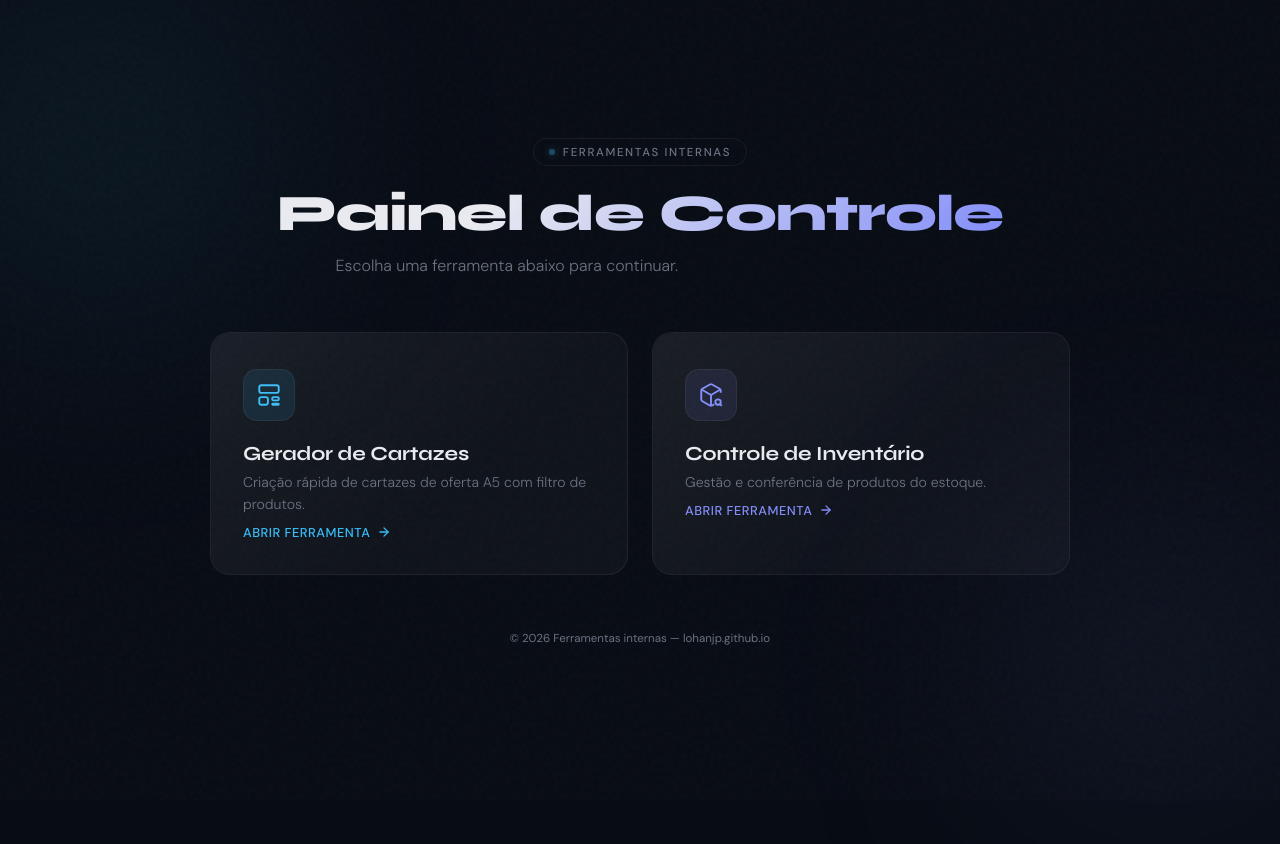
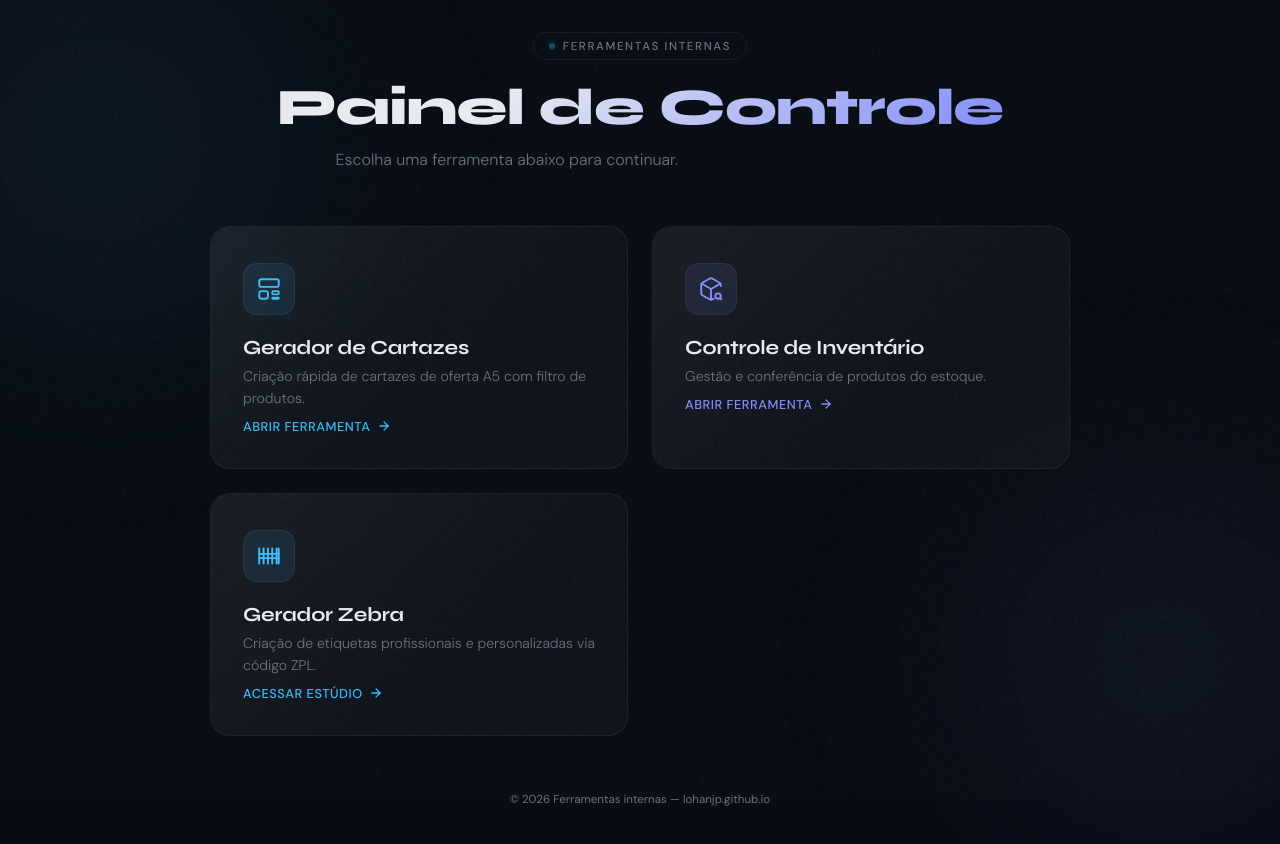
Before and after one commit to LohanJp/inventario, a plain HTML site: page index.html in a window 1280 px wide. Before the commit the page ends 800 px from the top, so only its background shows below. Drawn offline with Linux system fonts and the light colour scheme.

Commit message:
Update index.html

```diff
--- a/index.html
+++ b/index.html
@@ -305,6 +305,22 @@
         </div>
       </a>
 
+<a class="card card-a" href="https://lohanjp.github.io/inventario/zebra" aria-label="Acessar Gerador Zebra">
+        <div class="icon-wrap" aria-hidden="true">
+          <svg viewBox="0 0 24 24" fill="none" xmlns="http://www.w3.org/2000/svg" stroke="currentColor" stroke-width="2" stroke-linecap="round" stroke-linejoin="round">
+            <path d="M3 5v14M7 5v14M11 5v14M15 5v14M19 5v14M21 5v14"/>
+            <path d="M3 10h18M3 14h18"/>
+          </svg>
+        </div>
+        <div class="card-body">
+          <p class="card-title">Gerador Zebra</p>
+          <p class="card-desc">Criação de etiquetas profissionais e personalizadas via código ZPL.</p>
+          <p class="card-cta">
+            Acessar Estúdio
+            <svg width="14" height="14" viewBox="0 0 24 24" fill="none" stroke="currentColor" stroke-width="2.2" stroke-linecap="round" stroke-linejoin="round"><line x1="5" y1="12" x2="19" y2="12"/><polyline points="12 5 19 12 12 19"/></svg>
+          </p>
+        </div>
+      </a>
     </div>
 
     <footer>
```
